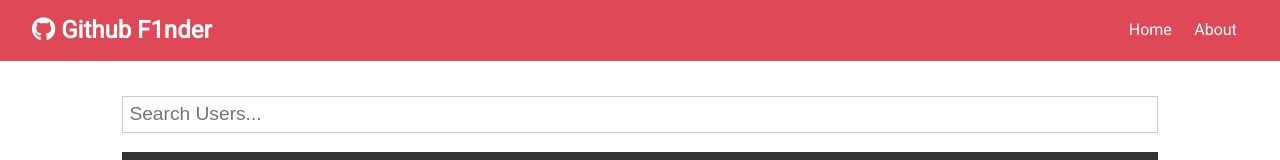
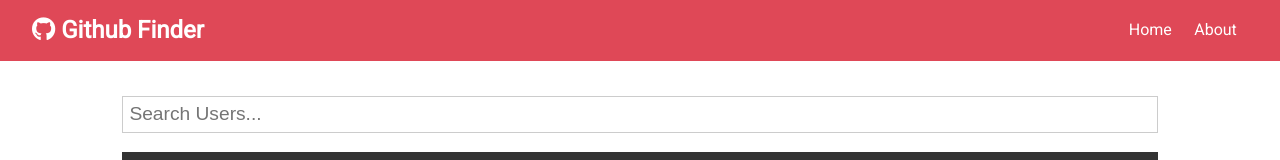
Before and after one commit to sh33lz3bub/github-finder, a React (Create React App) app: page / in a window 1280 px wide. Shown: the top 160 px of the page. Built offline with nearby package versions, Linux system fonts and the light colour scheme.

Commit message:
change back test change

```diff
--- a/src/components/layout/Navbar.js
+++ b/src/components/layout/Navbar.js
@@ -24,7 +24,7 @@ const Navbar = ({ icon, title}) => {
 }
 
 Navbar.defaultProps = {
-  title: 'Github F1nder',
+  title: 'Github Finder',
   icon: 'fab fa-github'
 };
 
```
